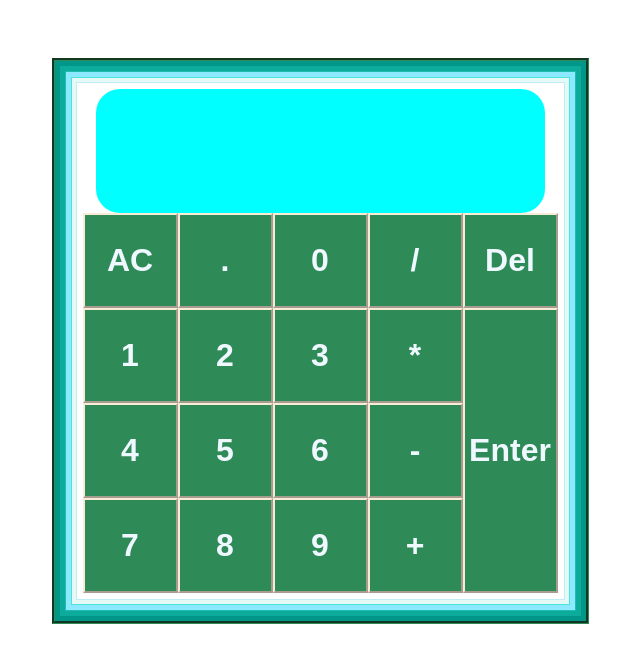
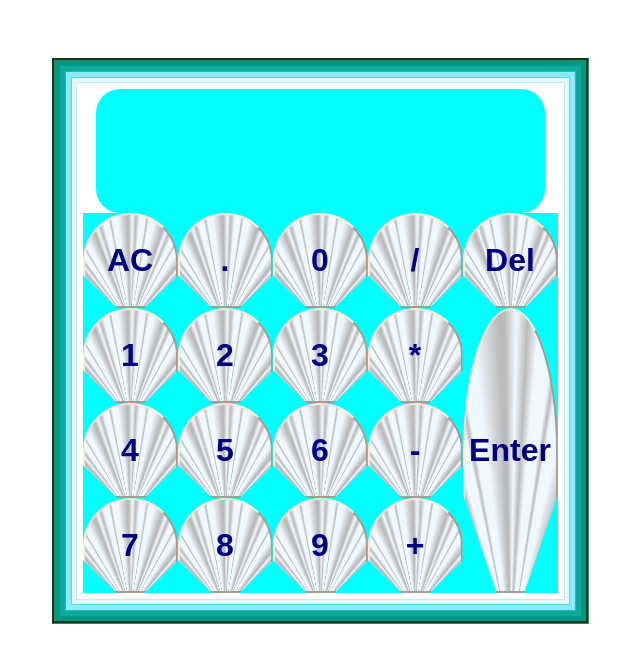
Before and after one commit to pd6974/calculator, a plain HTML site: page index.html in a window 1280 px wide. Shown: the whole page, without its empty margins (320-960 px from the left). Drawn offline with Linux system fonts and the light colour scheme.

Commit message:
Started experimenting with CSS to make seashell buttons.  Definitely got something started, but it needs a little adjusting to be more convincing

```diff
--- a/style.css
+++ b/style.css
@@ -65,18 +65,28 @@
 .operatorButton,
 .extra0,
 .extra1 {
-    background-color: seagreen;
+    background: repeating-conic-gradient(from 3deg at 50% 120%,
+    rgb(187, 187, 187),
+    aliceblue 2deg 5deg,
+    rgb(187, 187, 187),
+    aliceblue 7deg 10deg,
+    rgb(187, 187, 187) 15deg 16deg,
+    aliceblue,
+    rgb(187, 187, 187) 20deg);
     display: flex;
     margin: 0px;
     justify-self: stretch;
     align-items: center;
     justify-content: center;
     font-size: xx-large;
-    color:aliceblue;
+    color: navy;
     font-weight: 800;
     height: 95px;
     width: 95px;
     border-color:antiquewhite;
+    clip-path: polygon(0% 0, 100% 0%, 100% 66%, 65% 100%, 36% 100%, 0% 65%);
+    border-top-left-radius: 50%;
+    border-top-right-radius: 50%;
 }
 
 .operators {
```
